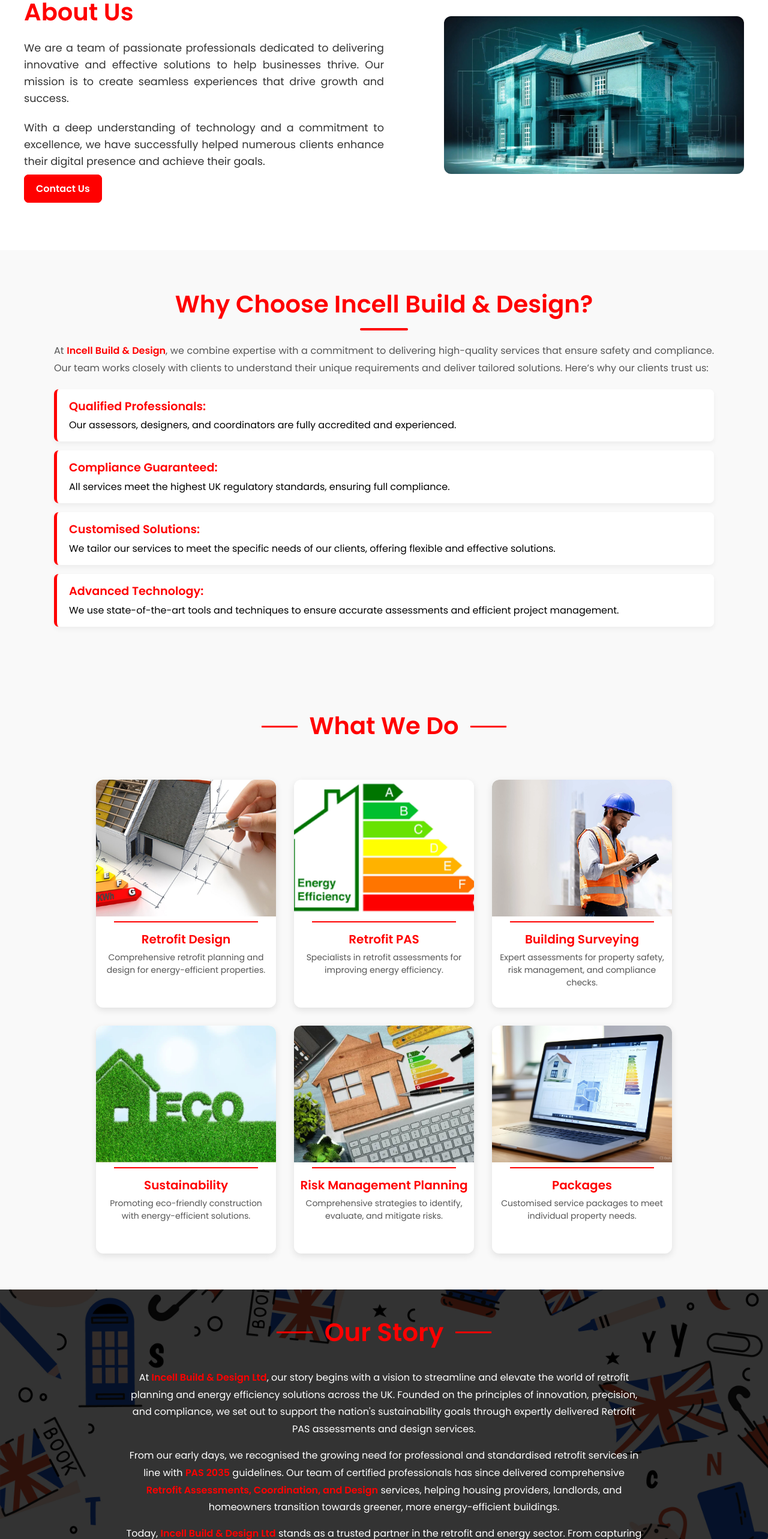
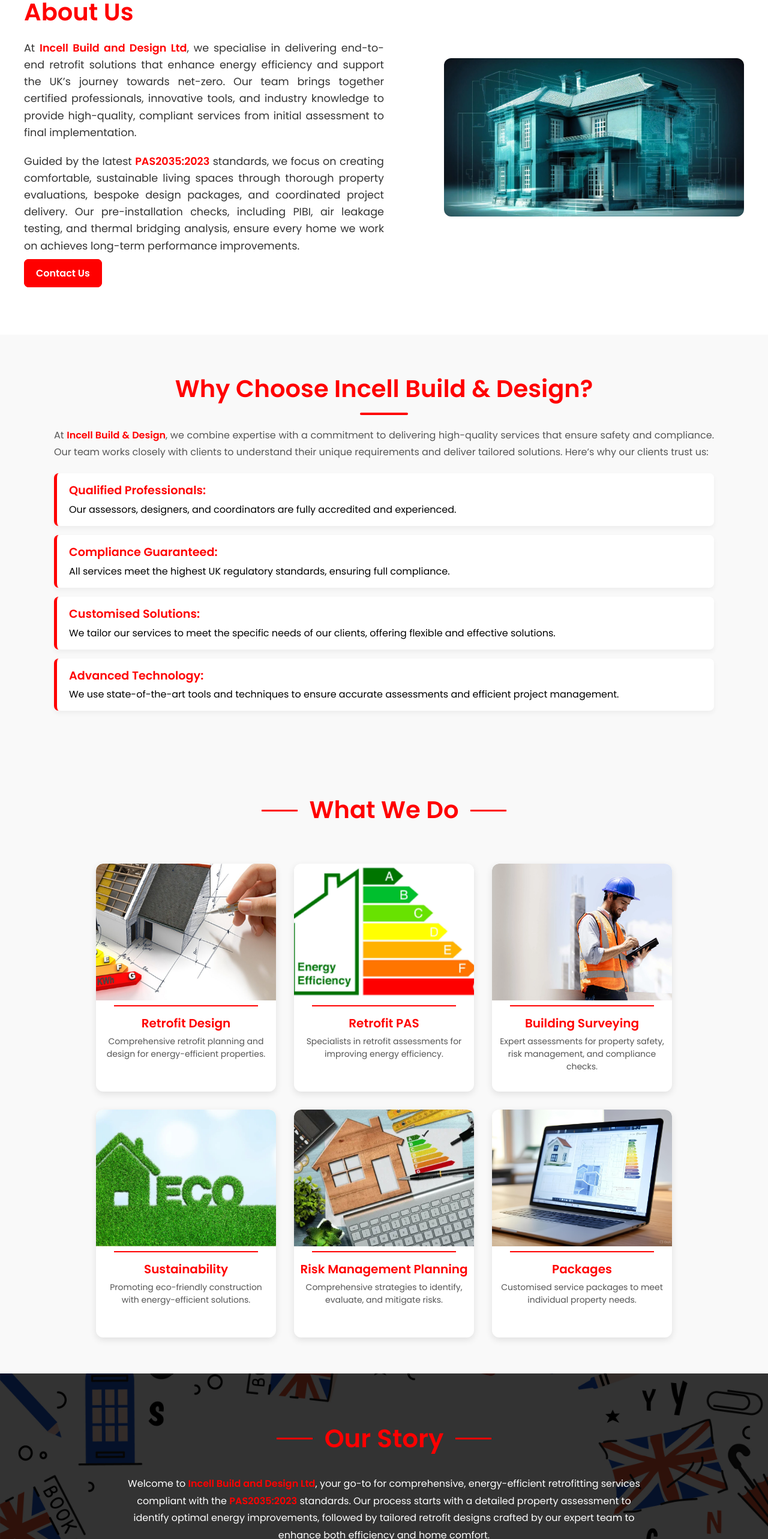
Before and after one commit to RitikRK96/Incell-World-Design, a React (Vite) app: page / in a window 1280 px wide. Shown: the part 850-3416 px from the top of the page at 60% size. Built offline with nearby package versions, Linux system fonts and the light colour scheme.

Commit message:
Banner Text Changed

```diff
--- a/src/Components/AboutUs/About.jsx
+++ b/src/Components/AboutUs/About.jsx
@@ -4,21 +4,25 @@
 const About = () => {
   return (
     <section className="about">
-      <div className="about-content" data-aos= "fade-right">
+      <div className="about-content" data-aos="fade-right">
         <h2 className="about-title">About Us</h2>
         <p className="about-description">
-          We are a team of passionate professionals dedicated to delivering innovative and effective solutions to help businesses thrive.
-          Our mission is to create seamless experiences that drive growth and success.
+          At <strong style={{ color: "var(--primary-color)" }}>Incell Build and Design Ltd</strong>, we specialise in delivering
+          end-to-end retrofit solutions that enhance energy efficiency and support the UK’s journey towards net-zero.
+          Our team brings together certified professionals, innovative tools, and industry knowledge to provide high-quality,
+          compliant services from initial assessment to final implementation.
         </p>
         <p className="about-description">
-          With a deep understanding of technology and a commitment to excellence, we have successfully helped numerous clients
-          enhance their digital presence and achieve their goals.
+          Guided by the latest <strong style={{ color: "var(--primary-color)" }}>PAS2035:2023</strong> standards, we focus on creating
+          comfortable, sustainable living spaces through thorough property evaluations, bespoke design packages,
+          and coordinated project delivery. Our pre-installation checks, including PIBI, air leakage testing, and
+          thermal bridging analysis, ensure every home we work on achieves long-term performance improvements.
         </p>
         <a href="/contact" className="btn btn-primary">
           Contact Us
         </a>
       </div>
-      <div className="about-image" data-aos= "fade-left">
+      <div className="about-image" data-aos="fade-left">
         <img src={aboutImg} alt="About Us" />
       </div>
     </section>
--- a/src/Components/Banner/Banner.jsx
+++ b/src/Components/Banner/Banner.jsx
@@ -10,44 +10,35 @@
       <div className="our-story-banner-content">
         <h1 className="our-story-title">Our Story</h1>
         <p className="our-story-text">
+          Welcome to{" "}
+          <strong style={{ color: "var(--primary-color)" }}>
+            Incell Build and Design Ltd
+          </strong>
+          , your go-to for comprehensive, energy-efficient retrofitting services
+          compliant with the{" "}
+          <strong style={{ color: "var(--primary-color)" }}>PAS2035:2023</strong>{" "}
+          standards. Our process starts with a detailed property assessment to
+          identify optimal energy improvements, followed by tailored retrofit
+          designs crafted by our expert team to enhance both efficiency and home
+          comfort.
+        </p>
+        <p className="our-story-text">
+          We manage every project from design to coordination, ensuring top
+          quality and compliance. Before installations, we conduct a{" "}
+          <strong style={{ color: "var(--primary-color)" }}>
+            Pre-Installation Building Inspection (PIBI)
+          </strong>{" "}
+          and tests for thermal bridging and air leakage to minimize heat loss
+          and maximize comfort.
+        </p>
+        <p className="our-story-text">
           At{" "}
           <strong style={{ color: "var(--primary-color)" }}>
-            Incell Build & Design Ltd
+            Incell Build and Design Ltd
           </strong>
-          , our story begins with a vision to streamline and elevate the world
-          of retrofit planning and energy efficiency solutions across the UK.
-          Founded on the principles of innovation, precision, and compliance, we
-          set out to support the nation's sustainability goals through expertly
-          delivered Retrofit PAS assessments and design services.
-        </p>
-        <p className="our-story-text">
-          From our early days, we recognised the growing need for professional
-          and standardised retrofit services in line with{" "}
-          <strong style={{ color: "var(--primary-color)" }}>PAS 2035</strong>{" "}
-          guidelines. Our team of certified professionals has since delivered
-          comprehensive{" "}
-          <strong style={{ color: "var(--primary-color)" }}>
-            Retrofit Assessments, Coordination, and Design
-          </strong>{" "}
-          services, helping housing providers, landlords, and homeowners
-          transition towards greener, more energy-efficient buildings.
-        </p>
-        <p className="our-story-text">
-          Today,{" "}
-          <strong style={{ color: "var(--primary-color)" }}>
-            Incell Build & Design Ltd
-          </strong>{" "}
-          stands as a trusted partner in the retrofit and energy sector. From
-          capturing on-site data through smart digital inspection forms, to
-          delivering fully compliant, ready-to-implement design packages, we
-          ensure every stage of the retrofit journey is seamless, efficient, and
-          future-ready.
-        </p>
-        <p className="our-story-text">
-          As we continue to grow, our commitment remains clear: to empower
-          sustainable transformations, ensure regulatory compliance, and build a
-          future where every property is energy-efficient and environmentally
-          responsible.
+          , we commit to sustainable, high-quality retrofit solutions that
+          improve energy performance and living conditions. Contact us to
+          transform your home into an energy-efficient space.
         </p>
       </div>
     </div>
```
